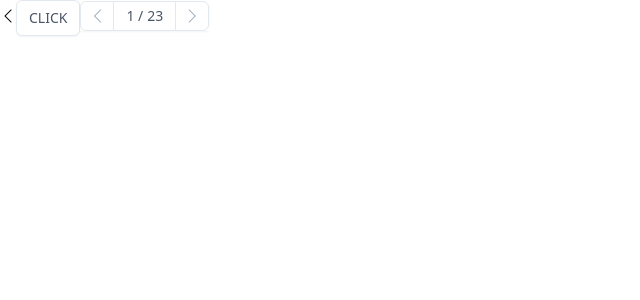
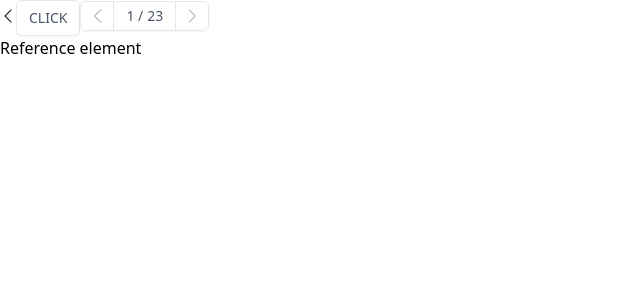
Before and after one commit to firstnoodle/hello-react, a React app: page / in a window 1280 px wide. Shown: the top 300 px of the page, without its empty margins (0-640 px from the left). Built offline with nearby package versions, Linux system fonts and the light colour scheme.

Commit message:
Implemented Popper in App.js

```diff
--- a/src/App.js
+++ b/src/App.js
@@ -4,6 +4,7 @@ import './assets/firstnoodle-v1.0/style.css';
 import { Button } from './components/Button';
 import { Icon } from './components/Icon';
 import { Pagination } from './components/Pagination';
+import { Popper } from './components/Popper';
 
 class App extends React.Component {
 
@@ -19,6 +20,7 @@ class App extends React.Component {
                     CLICK
                 </Button>
                 <Pagination />
+                <Popper reference={<Button />} />
             </div>
         );
     }
```
